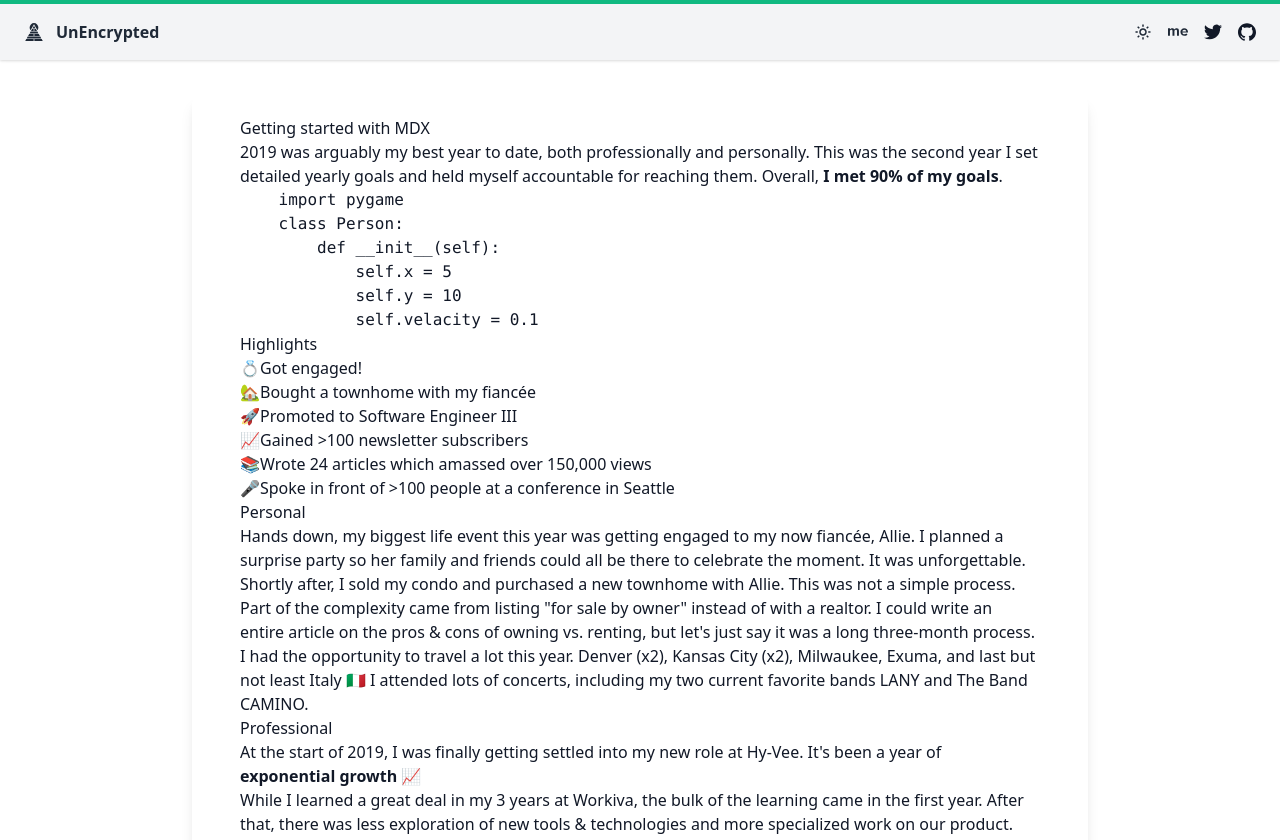
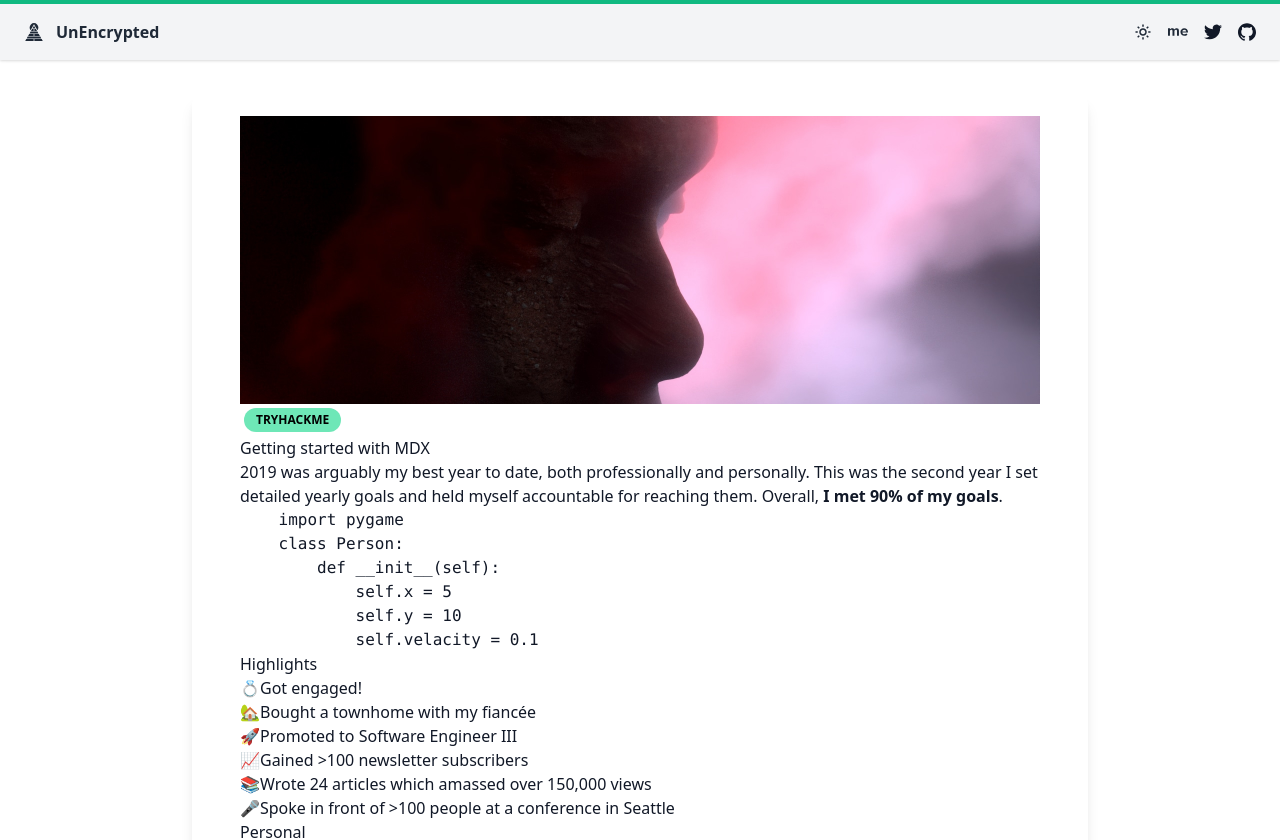
Before and after one commit to Reda-BELHAJ/UnEncrypted.io, a Next.js app: page /blog/First in a window 1280 px wide. Shown: the top 840 px of the page. Built offline with nearby package versions, Linux system fonts and the light colour scheme; no server answers; what @tailwindcss/typography would draw is missing.

Commit message:
Updates Layer

```diff
--- a/Layouts/BlogLayout.js
+++ b/Layouts/BlogLayout.js
@@ -2,6 +2,7 @@ import Markdown from 'markdown-to-jsx';
 import Navbar from '../components/Navbar'
 import Footer from '../components/Footer'
 import BlogShare from '../components/BlogShare';
+import Tag from '../components/Tag'
 
 const BlogLayout = ({source, frontMatter}) => {
     return (
@@ -10,12 +11,24 @@ const BlogLayout = ({source, frontMatter}) => {
                 <div className="min-h-screen relative">
                     <Navbar />
                     <div className="py-24">
-                        <div className="py-5 max-w-4xl mx-auto rounded-lg shadow-lg bg-white dark:bg-gray-900 px-12 prose prose-green md:prose-lg lg:prose-xl text-gray-900 dark:text-gray-50">
-                            <h1>
-                                {frontMatter.title}
-                            </h1>
-                            <div>
-                                <Markdown children={source} />
+                        <div className="py-5 max-w-4xl mx-auto rounded-lg shadow-lg bg-white dark:bg-gray-900 px-12">
+                            <img
+                                className="object-cover w-full h-72"
+                                src={frontMatter.image}
+                                alt="Article Image"
+                            />
+
+                            {
+                                <Tag link="/" tag="TryHackMe"/>
+                            }
+
+                            <div className="prose prose-green md:prose-lg lg:prose-xl text-gray-900 dark:text-gray-50">
+                                <h1>
+                                    {frontMatter.title}
+                                </h1>
+                                <div>
+                                    <Markdown children={source} />
+                                </div>
                             </div>
                         </div>
 
```
